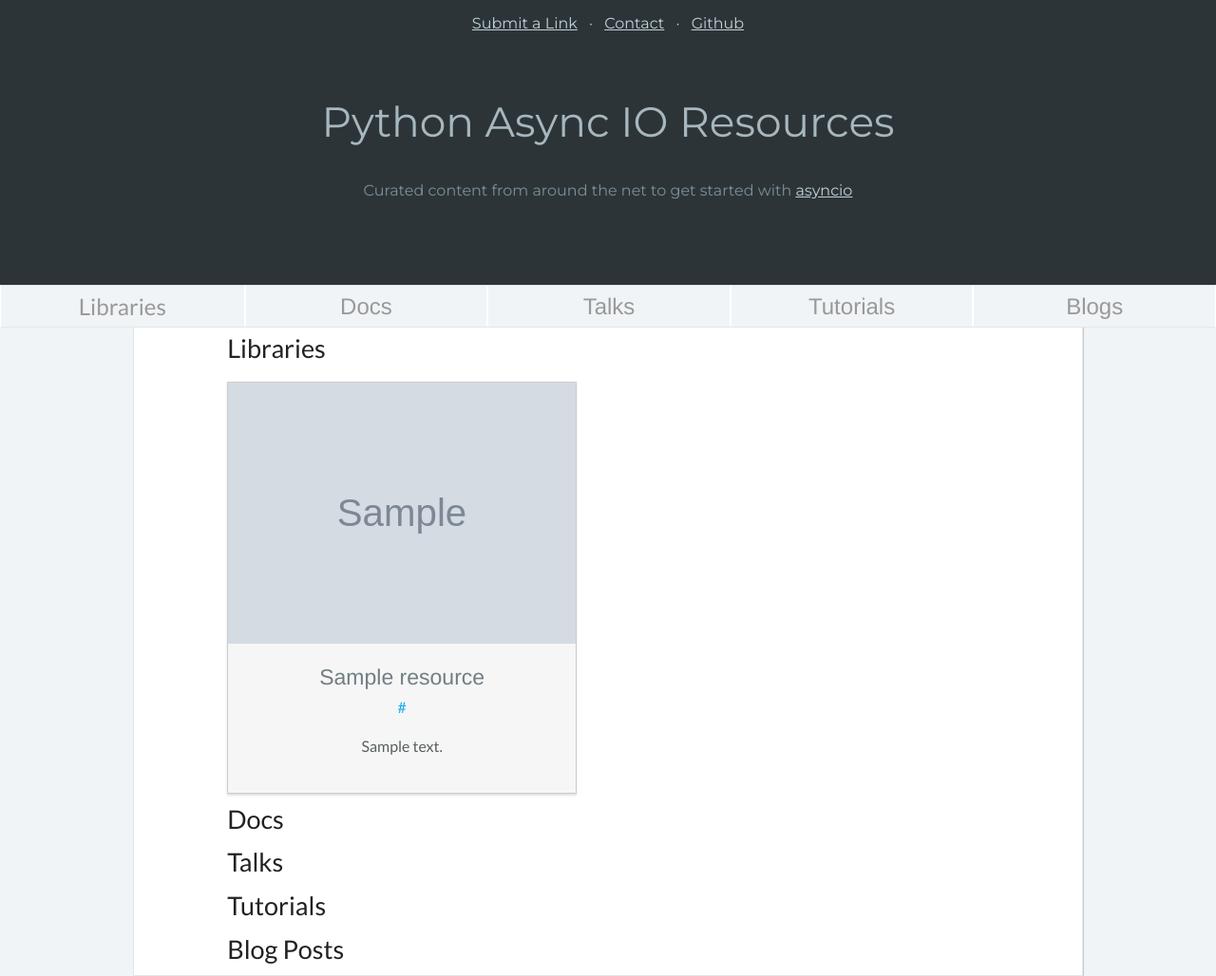
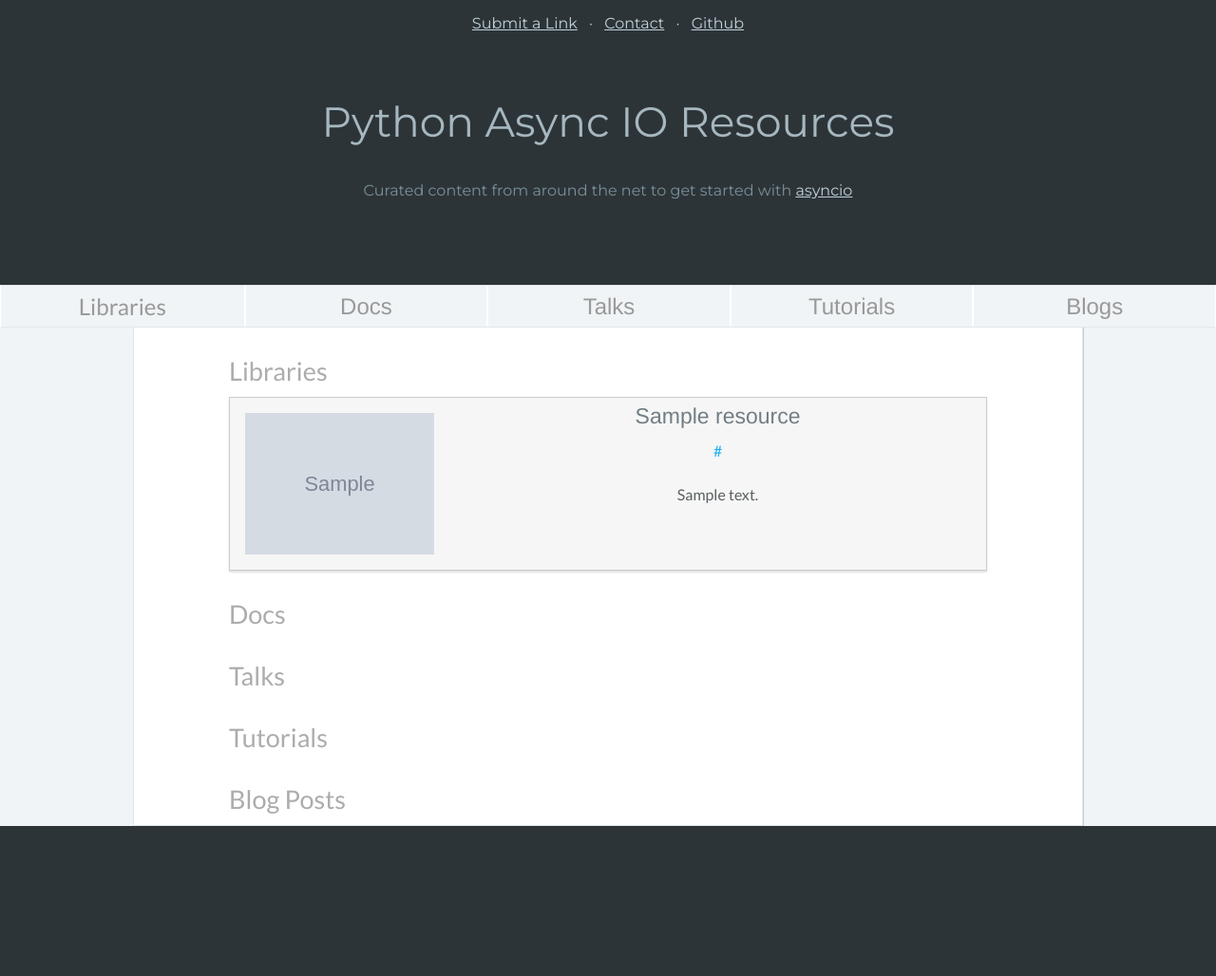
Before and after one commit to 4grim/asyncio-aggregator, a Django app: page / in a window 1280 px wide. Shown: the whole page at 95% size. After the commit the page ends 870 px from the top, so only its background shows below. Run offline with Django 3.2, Linux system fonts and the light colour scheme; tables that the repository leaves empty hold one stand-in row (values such as "Sample post"); grey boxes marked "Sample" are stand-in pictures; some libraries are stand-ins or nearby versions.

Commit message:
fix layouts

```diff
--- a/content_submit/templates/content_submit/_resource.html
+++ b/content_submit/templates/content_submit/_resource.html
@@ -1,18 +1,16 @@
 {% load markdown_deux_tags %}
 
 {% if resource.image %}
-<a href="{{ resource.link }}" alt="{{ resource.title }}"><div class="content-tile-image box large-6 small-12 columns">
+<a href="{{ resource.link }}" alt="{{ resource.title }}" class="content-tile-image box">
   <img src="{{ resource.image.url }}" class="image"/>
-  <div class="content">
-    <h4>{{ resource.title }}</h4>
-    <a href="{{ resource.link }}">{{ resource.link|truncatechars:35 }}</a>
-    <p>{{ resource.description|markdown }}<p>
-  </div>
-</div></a>
+  <h4>{{ resource.title }}</h4>
+  <p class="link">{{ resource.link|truncatechars:35 }}</p>
+  <p>{{ resource.description|markdown }}</p>
+</a>
 {% else %}
-<a href="{{ resource.link }}" alt="{{ resource.title }}"><div class="content-tile box large-6 small-12 columns">
+<a href="{{ resource.link }}" alt="{{ resource.title }}" class="content-tile box">
   <h4>{{ resource.title }}</h4>
-  <a href="{{ resource.link }}">{{ resource.link|truncatechars:35 }}</a>
-  <p>{{ resource.description|markdown }}<p>
-</div></a>
+  <p class="link">{{ resource.link|truncatechars:35 }}</p>
+  <p>{{ resource.description|markdown }}</p>
+</a>
 {% endif %}
--- a/content_submit/templates/content_submit/home_page.html
+++ b/content_submit/templates/content_submit/home_page.html
@@ -3,42 +3,47 @@
 {% load staticfiles %}
 
 {% block body_block %}
-<div class="small-12 small-centered medium-12 medium-centered large-10 large-centered columns content-data">
+<div class="content-data">
+
 	<a name="libraries"></a>
 	<h3 data-magellan-destination="libraries" class="resource-type-title">Libraries</h3>
+	<div class="rsrc-columns">
 		{% for resource in library_resources %}
 			{% include 'content_submit/_resource.html' %}
 		{% endfor %}
-
+	</div>
 
 	<a name="docs"></a>
 	<h3 data-magellan-destination="docs" class="resource-type-title">Docs</h3>
+	<div class="rsrc-columns">
 		{% for resource in doc_resources %}
 			{% include 'content_submit/_resource.html' %}
 		{% endfor %}
-
+	</div>
 
 	<a name="talks"></a>
 	<h3 data-magellan-destination="talks" class="resource-type-title">Talks</h3>
+	<div class="rsrc-columns">
 		{% for resource in talk_resources %}
 			{% include 'content_submit/_resource.html' %}
 		{% endfor %}
-
+	</div>
 
 	<a name="tutorials"></a>
 	<h3 data-magellan-destination="tutorials" class="resource-type-title">Tutorials</h3>
+	<div class="rsrc-columns">
 		{% for resource in tutorial_resources %}
 			{% include 'content_submit/_resource.html' %}
 		{% endfor %}
-
-
+	</div>
 
 	<a name="blogs"></a>
 	<h3 data-magellan-destination="blogs" class="resource-type-title">Blog Posts</h3>
+	<div class="rsrc-columns">
 		{% for resource in blog_resources %}
 			{% include 'content_submit/_resource.html' %}
 		{% endfor %}
-
+	</div>
 
 </div>
 {% endblock %}
--- a/static/content_submit/css/style.css
+++ b/static/content_submit/css/style.css
@@ -92,24 +92,78 @@
 	clear: both;
 	font-family: 'Lato', sans-serif;
 	text-align: left;
+	margin-top: 1em;
+	color: #ACACAC;
+	margin-left: 100px;
+}
+
+.rsrc-columns {
+/*	-webkit-column-count: 1;
+	-webkit-column-gap: 1rem;
+	-webkit-column-fill: auto;
+	-moz-column-count: 1;
+	-moz-column-gap: 1rem;
+	-moz-column-fill: auto;
+	column-count: 1;
+	column-gap: 1rem;
+	column-fill: auto;
+
+	width: 800px;
+	margin-left: 100px;*/
+	width: 80%;
+	margin: auto;
+}
+
+@media (min-width: 960px) {
+	.rsrc-columns {
+		/*-webkit-column-count: 2;
+		-moz-column-count: 2;
+		column-count: 2;*/
+	}
+}
+
+/*@media (min-width: 1100px) {
+	.rsrc-columns {
+		-webkit-column-count: 5;
+		-moz-column-count: 5;
+		column-count: 5;
+	}
+}*/
+
+.content-data {
+
 }
 
 .box {
-	display: inline-block;
+	display: block;
 	width: 23rem;
 	background-color: #f6f6f6;
 	box-shadow: 0px 2px 2px 0px rgba(50, 50, 50, 0.15);
 	font-family: 'Lato', sans-serif;
-	position: relative;
 	border-style: solid;
 	border-color: #ccc;
 	border-width: .1rem;
 	margin-right: 1rem;
 	margin-top: 0.5rem;
 	margin-bottom: 0.5rem;
+	width: 100%;
+	clear:both;
+	overflow: auto;
 }
 
-.content-tile {
+.box .link {
+	color: #17abf0;
+}
+
+.box img {
+	display: block;
+	width: 25%;
+	height: auto;
+	float: left;
+	margin: 1rem;
+}
+
+/*.content-tile {
 	padding: 1rem;
 }
 
@@ -136,24 +190,24 @@
 
 .content-tile-image > .image {
 	padding: 0rem;
-	width: 100%;
-	margin: 0rem;
+
+	margin: 1rem;
 }
 
 .content-tile-image > .content {
 	padding: 1rem;
-}
+}*/
 
-.content-tile-image h4 {
+.box h4 {
 	color: #717e84;
 }
 
-.content-tile-image a {
+.box a {
 	color: #17abf0;
 	word-wrap: break-word;
 }
 
-.content-tile-image p {
+.box p {
 	color: #5a5f61;
 }
 
```
Lines whose indentation alone changed are shown as unchanged.
